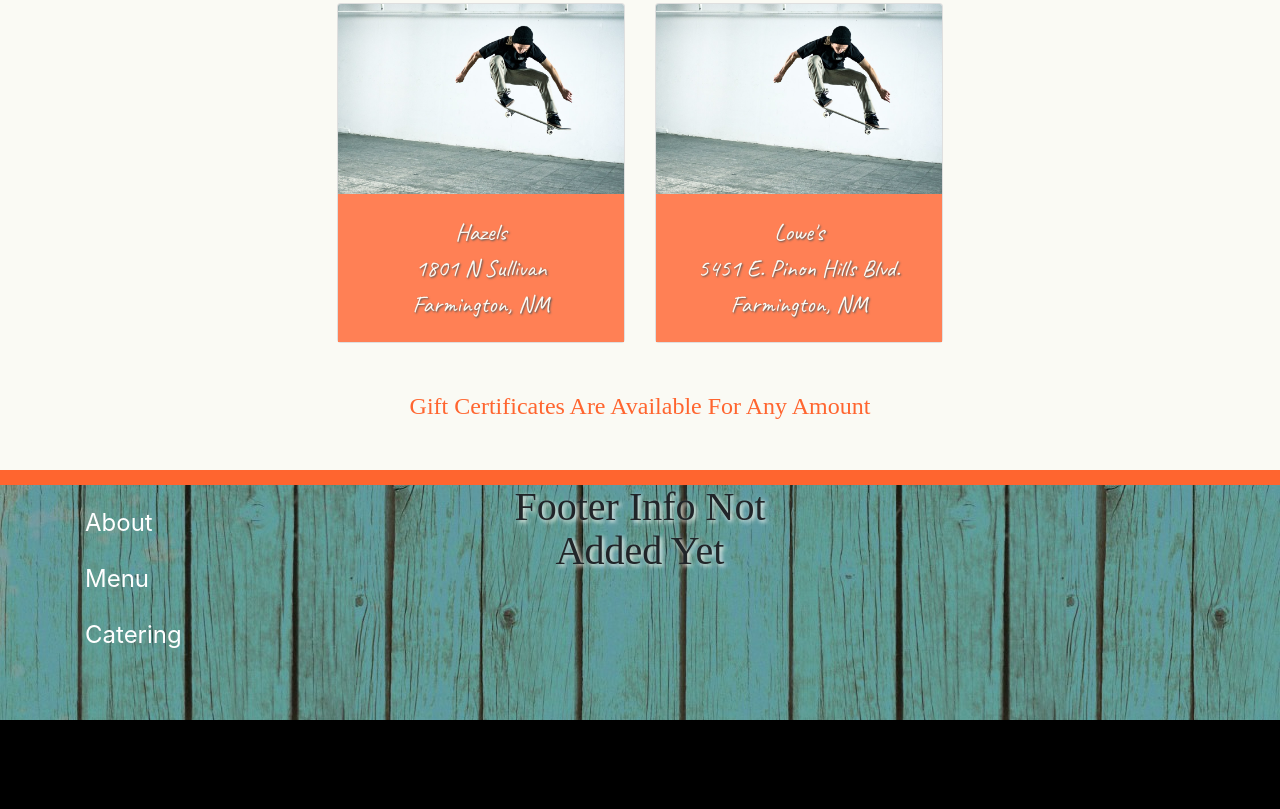
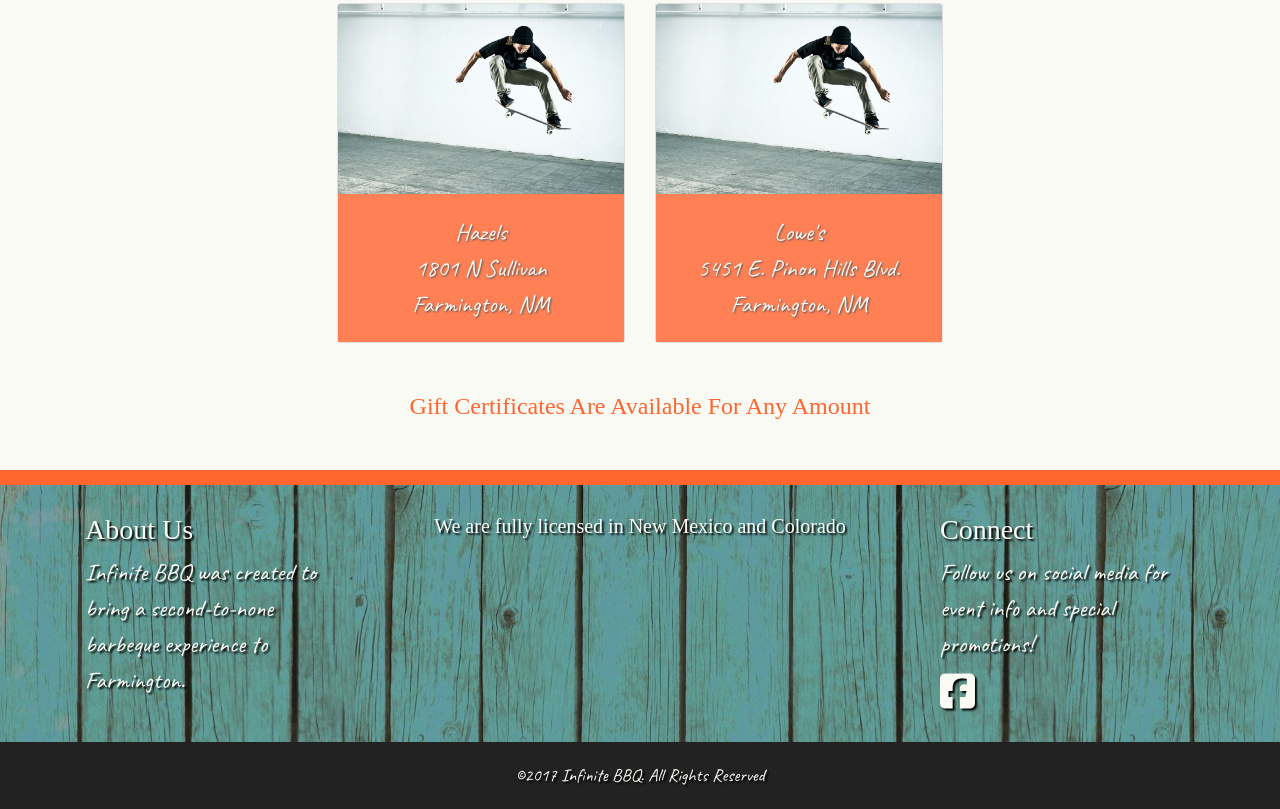
Before and after one commit to JVeeKay/Infinite-BBQ, a plain HTML site: page index.html in a window 1280 px wide. Shown: the part 1661-2470 px from the top of the page. Before the commit the page ends 2381 px from the top, so only its background shows below. Drawn offline with nearby package versions, Linux system fonts and the light colour scheme; a web font is replaced by a local one.

Commit message:
finish home page layout

```diff
--- a/index.html
+++ b/index.html
@@ -11,6 +11,8 @@
   <link rel="stylesheet" href="bootstrap-4/css/bootstrap-grid.min.css">
   <link rel="stylesheet" href="bootstrap-4/css/bootstrap.min.css">
   <link rel="stylesheet" href="css/app.css">
+  <!--Font Awesome  -->
+  <script src="https://use.fontawesome.com/3a5ea1406b.js"></script>
   <title>Infinite BBQ | Home</title>
 </head>
 
@@ -23,7 +25,7 @@
       <div class="container">
 
           <a class="navbar-brand" href="#">
-            <img class="logo" src="assets/infinite.png" alt="Logo">
+            <img class="logo" src="assets/InfiniteBBQLogoFinal.png" alt="Logo">
           </a>
 
         <button class="navbar-toggler" type="button" data-toggle="collapse" data-target="#navbarNavAltMarkup" aria-controls="navbarNavAltMarkup" aria-expanded="false" aria-label="Toggle navigation">
@@ -177,20 +179,30 @@
     </div>
   </section>
   <footer>
-    <div class="container">
+    <div class="container footer-top">
       <div class="row">
-        <div class="col-md-4 col-xs-12">
-          <a href="">About</a>
-          <a href="">Menu</a>
-          <a href="">Catering</a>
+        <div class="col col-xs-12">
+          <h3>About Us</h3>
+          <p>Infinite BBQ was created to bring a second-to-none barbeque experience to Farmington.</p>
         </div>
-        <div class="col-md-4 col-xs-12">
-          <h1>Footer Info Not Added Yet</h1>
+        <div class="col-md-6 col-xs-12 mx-auto">
+          <h5>We are fully licensed in New Mexico and Colorado</h5>
+          <!-- <img class="logo" src="assets/InfiniteBBQLogoFinal.png" alt="Logo"> -->
         </div>
-        <div class="col-md-4 col-xs-12"></div>
+        <div class="col col-xs-12">
+          <h3>Connect</h3>
+          <p>Follow us on social media for event info and special promotions!</p>
+          <a href="facebook.com"><i class="fa fa-facebook-square" aria-hidden="true"></i></a>
+        </div>
       </div>
     </div>
-
+    <div class="container-fluid footer-bottom">
+      <div class="row">
+        <div class="col-sm-12">
+          <p class="copyright">&copy;2017 Infinite BBQ. All Rights Reserved</p>
+        </div>
+      </div>
+    </div>
   </footer>
 
 
--- a/sass/base/_base.sass
+++ b/sass/base/_base.sass
@@ -2,13 +2,12 @@ html
   padding: 0
   margin: 0
 
-
 body
   margin: 0
   padding: 113px 0 0
-  background-color: black
+  background-color: #222
 
-h1,h2,h3,h4
+h1,h2,h3,h4,h5
   font-family: $font-stack-primary
 
 p
--- a/sass/layouts/_footer.sass
+++ b/sass/layouts/_footer.sass
@@ -1,14 +1,26 @@
 footer
   background-image: url("../assets/thumbnail_MARINADE.jpg")
-  height: 250px
+  height: auto
   border-top: 15px solid $button-color
-  h1
-    margin-top: 0
+  padding-top: 30px
+  h3,h5,p,a
+    color: $text-almond
+    text-shadow: 2px 2px 2px black
+  p
+    margin-bottom: 0
+  h5
     text-align: center
-    text-shadow: 2px 2px 4px $text-almond
+  a
+    text-decoration: none
+    color: $text-almond
+    font-size: 40px
+  .footer-top
+    padding-bottom: 20px
 
-  a
-    display: block
-    padding-top: 20px
-    font-size: 24px
-    color: white
+  .footer-bottom
+    background-color: #222
+    padding: 0
+  .copyright
+    font-size: 18px
+    text-align: center
+    padding: 20px 0
--- a/sass/layouts/_header.sass
+++ b/sass/layouts/_header.sass
@@ -1,4 +1,4 @@
 header
 
   .logo
-    width: 200px
+    width: 300px
--- a/sass/modules/_navbar.sass
+++ b/sass/modules/_navbar.sass
@@ -25,4 +25,4 @@ nav
         background-color: $text-almond
 
 nav.navbar
-    padding: 2rem 1.5rem
+    padding: 15px
```
Also changed, not shown: menu.html (+17 -7 lines), assets/IMG_0066.jpg (deleted), assets/InfiniteBBQLogoFinal.png (added), css/app.css.
